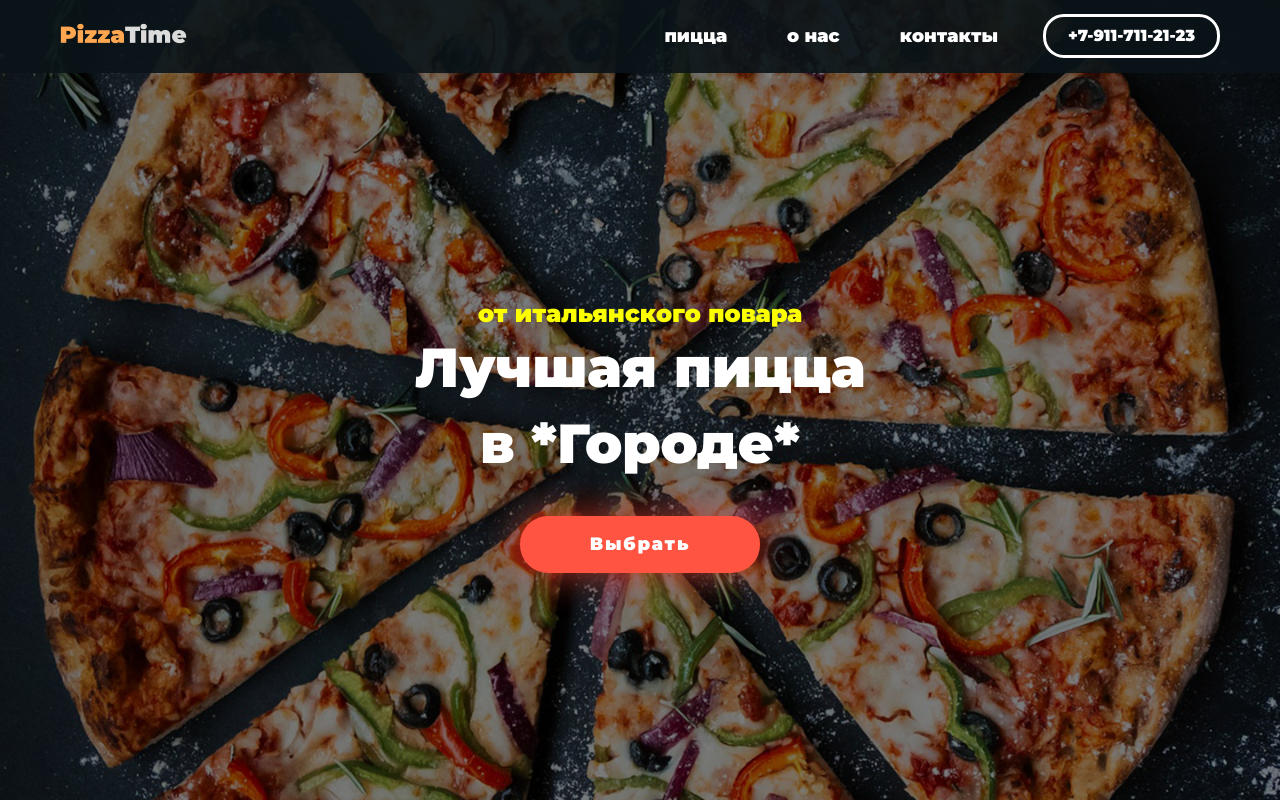
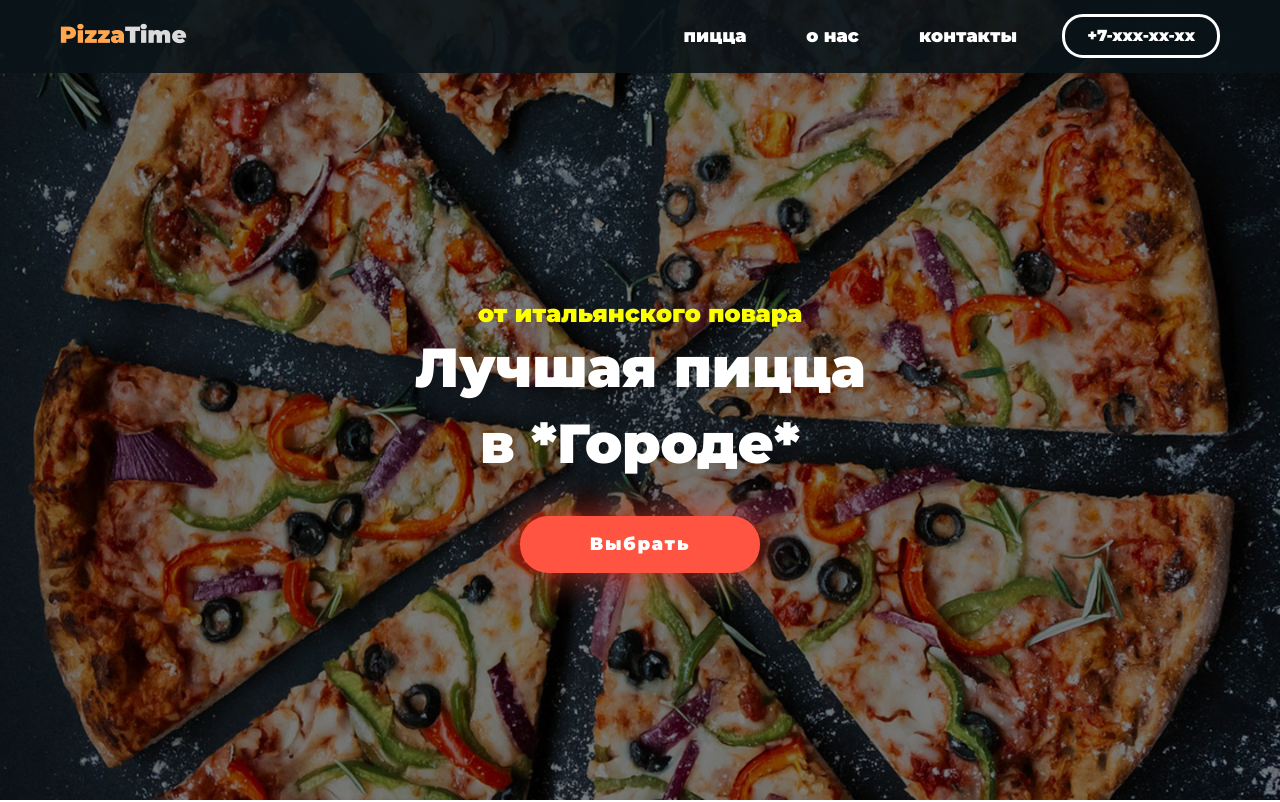
Before and after one commit to olazare/Pizza, a plain HTML site: page index.html in a window 1280 px wide. Shown: the top 802 px of the page. Drawn offline with Linux system fonts and the light colour scheme; files whose address does not match are found by name.

Commit message:
Update index.html

```diff
--- a/index.html
+++ b/index.html
@@ -57,7 +57,7 @@
                 </nav>
 
                 <div class="phone">
-                    <a class="phone__item header-page__phone" href="tel:+79117112123">+7-911-711-21-23</a>
+                    <a class="phone__item header-page__phone" href="tel:">+7-xxx-xx-xx</a>
                 </div>
 
                 <div class="header-page__hamburger">
@@ -376,7 +376,7 @@
 
                     <div class="contacts__item">
                         <h3 class="contacts__title">Телефон</h3>
-                        <a class="contacts__phone" href="tel:+7(911)7112123">+7 (911) 711-21-23</a>
+                        <a class="contacts__phone" href="tel:">+7+7-xxx-xx-xx</a>
                     </div>
 
                     <div class="contacts__item">
@@ -448,7 +448,7 @@
                     </nav>
 
                     <div class="phone popup__phone">
-                        <a class="phone__item phone__item--accent" href="tel:+79117112123">+7-911-711-21-23</a>
+                        <a class="phone__item phone__item--accent" href="tel:">+7+7-xxx-xx-xx</a>
                     </div>
 
                     <ul class="socials">
```
